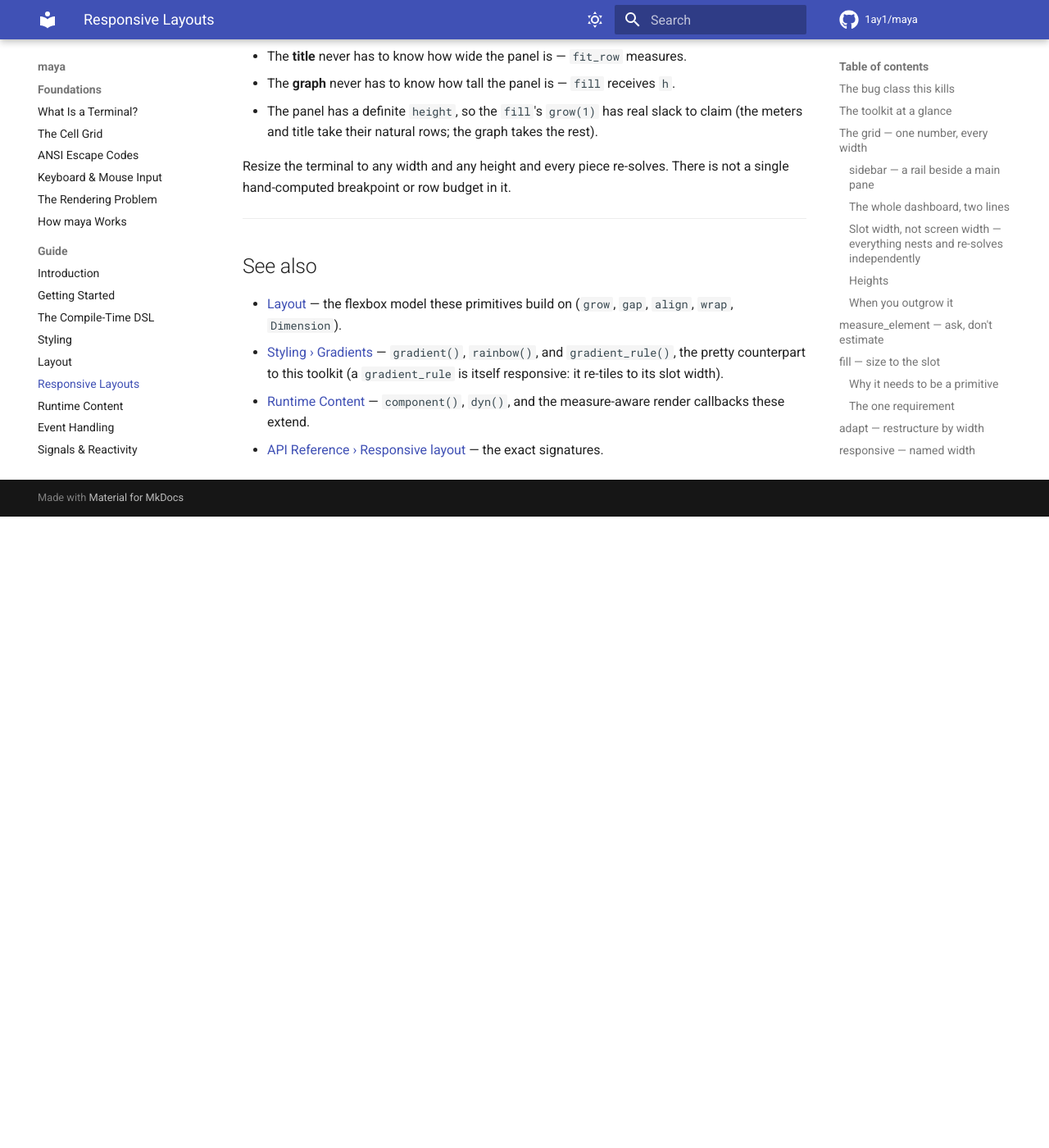
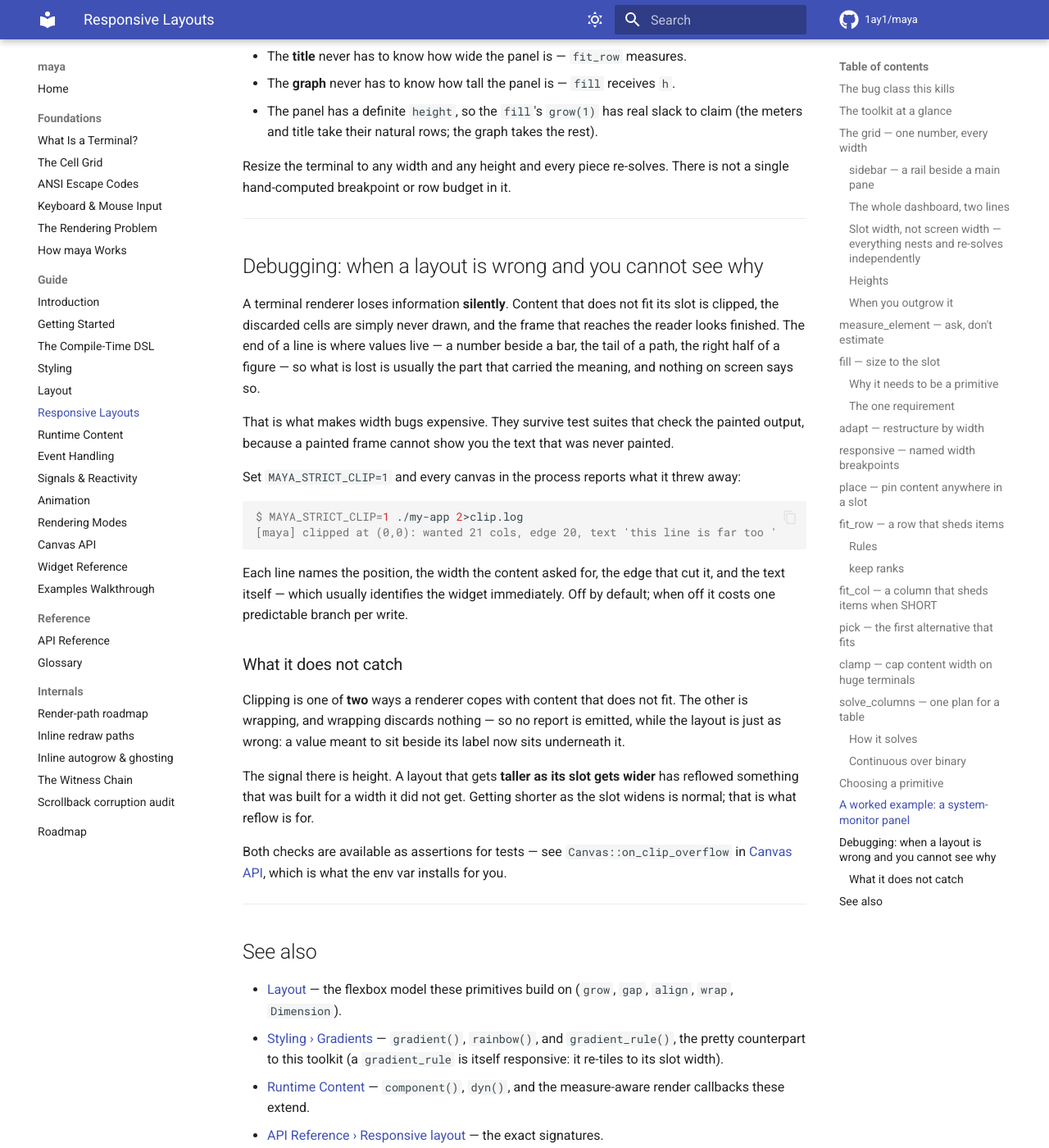
Before and after one commit to 1ay1/maya, an MkDocs documentation site: the page built from docs/15-responsive.md, in a window 1280 px wide and 1400 px high, scrolled down 15380 px. Shown: the whole window at 82% size. Built offline with MkDocs 1.6.1 and Material for MkDocs 9.7.7, drawn with Linux system fonts in a browser that asks for light colours; comment, search, counter and statistics services are not loaded; before the commit the page ends 16010 px from its top, so only the background shows below that.

Commit message:
canvas: MAYA_STRICT_CLIP=1 makes any running app report what it clips
on_clip_overflow only existed for tests, which covers the layouts a test
happens to exercise and does nothing for the one a user is actually
looking at. That is the wrong way round: the person who can SEE the
broken frame is the one who cannot ask the renderer about it.

    MAYA_STRICT_CLIP=1 agentty 2>clip.log
    [maya] clipped at (0,0): wanted 21 cols, edge 20, text 'this line is…'

Every canvas in the process then names what it threw away — position,
width wanted, the edge that cut it, and the text, which usually
identifies the widget on sight. It turns "the stats panel looks wrong at
this size" from something to be inferred from a screenshot into a line
of output.

Installed in the Canvas constructor because that is the ONE constructor
every canvas goes through, including the ones an app rebuilds on every
resize — which is exactly when width bugs appear and exactly what a
hook installed at startup would miss. The env var is read once per
process; off by default, one predictable branch per write when off, and
the perf tests are unmoved.

Documented in docs/15-responsive.md, next to the primitives whose
misuse it diagnoses, along with the half it cannot see: wrapping
discards nothing, so nothing is reported, and the evidence there is a
layout that grows TALLER as its slot grows wider.

````diff
--- a/docs/15-responsive.md
+++ b/docs/15-responsive.md
@@ -743,6 +743,47 @@
 
 ---
 
+## Debugging: when a layout is wrong and you cannot see why
+
+A terminal renderer loses information **silently**. Content that does not fit
+its slot is clipped, the discarded cells are simply never drawn, and the frame
+that reaches the reader looks finished. The end of a line is where values live
+— a number beside a bar, the tail of a path, the right half of a figure — so
+what is lost is usually the part that carried the meaning, and nothing on
+screen says so.
+
+That is what makes width bugs expensive. They survive test suites that check
+the painted output, because a painted frame cannot show you the text that was
+never painted.
+
+Set `MAYA_STRICT_CLIP=1` and every canvas in the process reports what it threw
+away:
+
+```console
+$ MAYA_STRICT_CLIP=1 ./my-app 2>clip.log
+[maya] clipped at (0,0): wanted 21 cols, edge 20, text 'this line is far too '
+```
+
+Each line names the position, the width the content asked for, the edge that
+cut it, and the text itself — which usually identifies the widget immediately.
+Off by default; when off it costs one predictable branch per write.
+
+### What it does not catch
+
+Clipping is one of **two** ways a renderer copes with content that does not
+fit. The other is wrapping, and wrapping discards nothing — so no report is
+emitted, while the layout is just as wrong: a value meant to sit beside its
+label now sits underneath it.
+
+The signal there is height. A layout that gets **taller as its slot gets wider**
+has reflowed something that was built for a width it did not get. Getting
+shorter as the slot widens is normal; that is what reflow is for.
+
+Both checks are available as assertions for tests — see `Canvas::on_clip_overflow`
+in [Canvas API](08-canvas-api.md), which is what the env var installs for you.
+
+---
+
 ## See also
 
 - [Layout](04-layout.md) — the flexbox model these primitives build on
````
Also changed, not shown: 1 other file.
